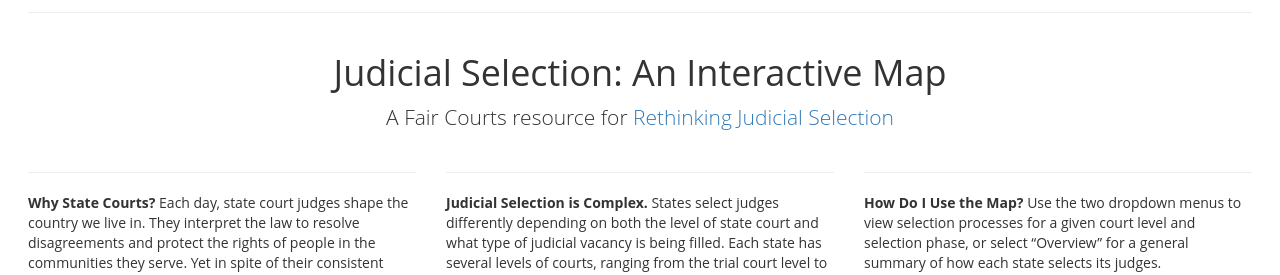
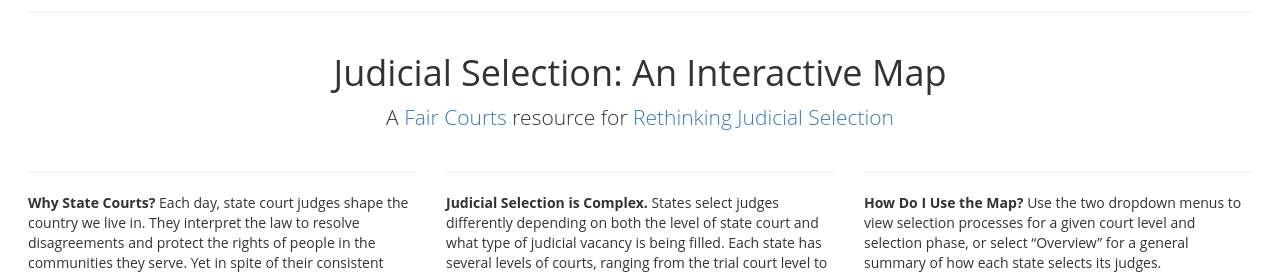
Before and after one commit to BrennanCenter/brennancenter.github.io, a Jekyll site: the page built from index.md, in a window 1280 px wide. Shown: the part 143-418 px from the top of the page. Built offline with Jekyll 4.4.1, drawn with Linux system fonts in a browser that asks for light colours; nearby versions of some CDN libraries; part of the change alters nothing that is shown.

```diff
--- a/_includes/introduction.html
+++ b/_includes/introduction.html
@@ -2,7 +2,7 @@
   <div id="title" class="row text-center">
     <h1>{{ site.title }}</h1>
     <p class="lead">
-      A Fair Courts resource for
+      A <a target="_blank" href="{{ site.organization.url }}/issues/fair-courts">Fair Courts</a> resource for
        <a target="_blank" href="{{ site.organization.url }}/rethinking-judicial-selection">
         Rethinking Judicial Selection</a>
     </p>
```
